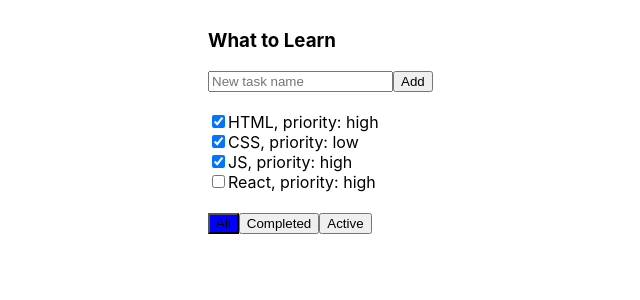
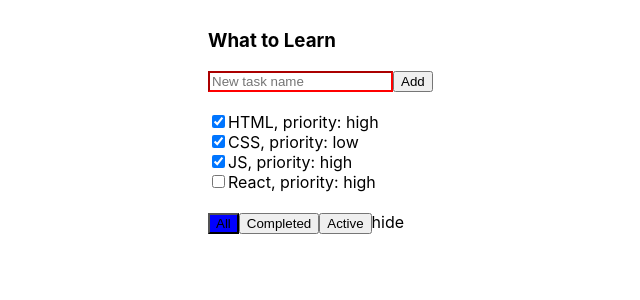
Before and after one commit to Seynaro/To-do-list, a React (Create React App) app: page / in a window 1280 px wide. Shown: the top 300 px of the page, without its empty margins (192-832 px from the left). Built offline with nearby package versions, Linux system fonts and the light colour scheme.

Commit message:
add hide/show

```diff
--- a/src/App.css
+++ b/src/App.css
@@ -17,3 +17,7 @@
 .filter-active {
   background-color: blue;
 }
+
+.error {
+  border-color: red;
+}
--- a/src/App.js
+++ b/src/App.js
@@ -35,7 +35,7 @@ class App extends React.Component {
 
     changeStatus = (status, task) => {
         let tasksCopy = this.state.tasks.map(t => {
-            if(t == task) {
+            if(t === task) {
                 return {...t, isDone: status};
             }
             return t;
--- a/src/TodoListFooter.js
+++ b/src/TodoListFooter.js
@@ -2,6 +2,26 @@ import React from 'react';
 import Button from "./Button";
 
 class TodoListFooter extends React.Component {
+
+    state = {
+        isHidden: false,
+    };
+
+    onAllFilterClick = () => {
+        this.props.changeFilter("All")
+    };
+    onCompletedFilterClick = () => {
+        this.props.changeFilter("Completed")
+    };
+    onActiveFilterClick = () => {
+        this.props.changeFilter("Active")
+    };
+    onShowFiltersClick = () => {
+        this.setState({isHidden: true})
+    };
+    onHideFiltersClick = () => {
+        this.setState({isHidden: false})
+    };
 
     render = () => {
         let classForAll = (this.props.filterValue === "All") ? "filter-active" : "";
@@ -9,18 +29,24 @@ class TodoListFooter extends React.Component {
         let classForActive = (this.props.filterValue === "Active") ? "filter-active" : "";
         return (
             <div className="todoList-footer">
+                {!this.state.isHidden && <>
                     <Button
                         title={"All"}
                         btnClass={classForAll}
-                    onClick={() => {this.props.changeFilter("All") }}/>
+                        onClick={this.onAllFilterClick}/>
                     <Button
                         title={"Completed"}
                         btnClass={classForCompleted}
-                    onClick={() => {this.props.changeFilter("Completed") }}/>
+                        onClick={this.onCompletedFilterClick}/>
                     <Button
                         title={"Active"}
                         btnClass={classForActive}
-                    onClick={() => {this.props.changeFilter("Active") }}/>
+                        onClick={this.onActiveFilterClick}/>
+                </>}
+                {!this.state.isHidden && <span onClick={this.onShowFiltersClick}>hide</span>}
+                {this.state.isHidden && <span onClick={this.onHideFiltersClick}>show</span>}
+
+
                 {/*<button onClick={() => this.props.changeFilter("All")} className={classForAll}>All</button>
                     <button onClick={() => this.props.changeFilter("Completed")} className={classForCompleted}>Completed</button>
                     <button onClick={() => this.props.changeFilter("Active")} className={classForActive}>Active</button>
--- a/src/TodoListHeader.js
+++ b/src/TodoListHeader.js
@@ -3,20 +3,34 @@ import './App.css';
 
 class TodoListHeader extends React.Component {
 
-    newTaskTitleRef = React.createRef()
+    state = {
+        error: true,
+    };
+
+
+    newTaskTitleRef = React.createRef();
 
     onAddTaskButtonClick = () => {
         let newText = this.newTaskTitleRef.current.value;
         this.newTaskTitleRef.current.value = "";
-        this.props.addTask(newText)
-    }
+        if(newText === "") {
+            this.setState({error: true})
+        } else {
+            this.setState({error: false});
+            this.props.addTask(newText)
+        }
+    };
 
     render = () => {
         return (
             <div className="todoList-header">
                     <h3 className="todoList-header__title">What to Learn</h3>
                     <div className="todoList-newTaskForm">
-                        <input ref={this.newTaskTitleRef} type="text" placeholder="New task name" ref={this.newTaskTitleRef}/>
+                        <input ref={this.newTaskTitleRef}
+                               type="text" placeholder="New task name"
+                               ref={this.newTaskTitleRef}
+                               className="error"
+                        />
                         <button onClick={this.onAddTaskButtonClick}>Add</button>
                     </div>
             </div>
```
Lines whose indentation alone changed are shown as unchanged.
